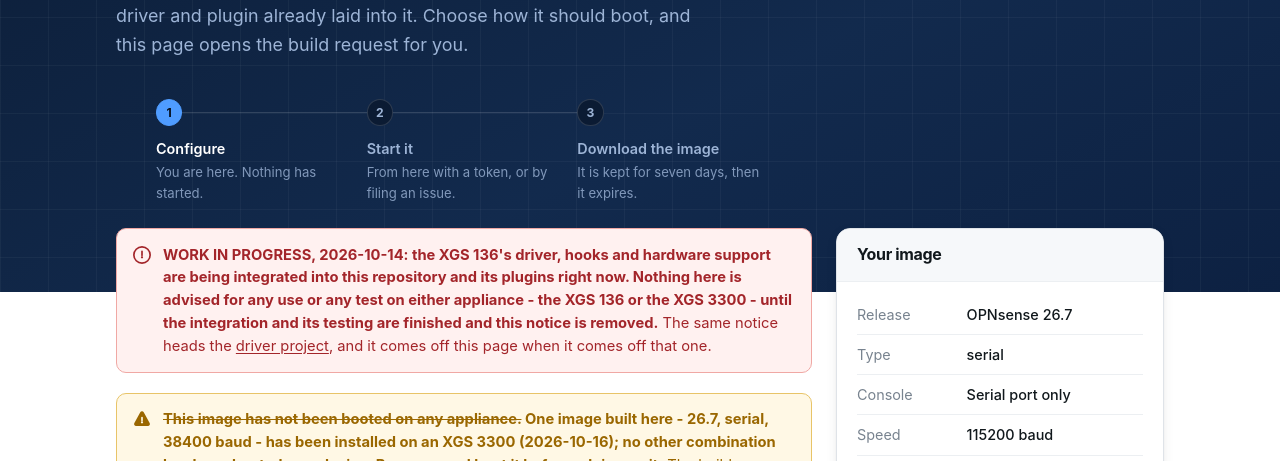
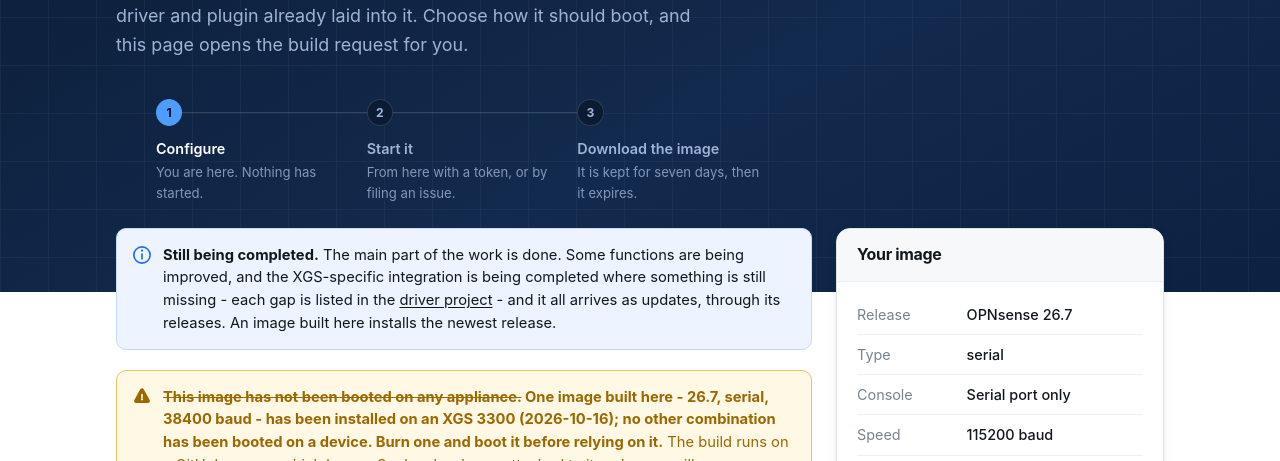
Before and after one commit to AbdelmonemAwad/xgs-image-builder, a website: page docs/index.html in a window 1280 px wide. Shown: the part 319-780 px from the top of the page. Drawn offline with Linux system fonts and the light colour scheme.

Commit message:
The work-in-progress notice lifted, as in the driver project (#29)

```diff
--- a/docs/index.html
+++ b/docs/index.html
@@ -251,6 +251,8 @@
   .call a { color: inherit; text-decoration: underline; text-underline-offset: 2px; }
   .call.warn { background: var(--warn-bg); border-color: var(--warn-edge); color: var(--warn); }
   .call.stop { background: var(--stop-bg); border-color: var(--stop-edge); color: var(--stop); }
+  .call.info { background: var(--brand-tint); border-color: var(--brand-edge); color: var(--ink); }
+  .call.info svg { color: var(--brand); }
   .call.hide { display: none; }
 
   /* The installation steps, a plain numbered list in a card. */
@@ -499,19 +501,18 @@
     <div class="cols">
 
       <div>
-        <!-- TEMPORARY: the notice at the top of os-xgs-npu's README, word for word. It comes off this
-             page when it comes off that one - when the XGS 136's integration and its testing are
-             finished. -->
-        <div class="call stop" id="wip_note">
+        <!-- The note at the top of os-xgs-npu's README, in the page's words. It replaced that
+             project's work-in-progress notice on 2026-10-18, and changes when that one does. -->
+        <div class="call info" id="status_note">
           <svg width="18" height="18" viewBox="0 0 16 16" fill="currentColor" aria-hidden="true">
-            <path d="M8 0a8 8 0 1 1 0 16A8 8 0 0 1 8 0m0 1.5a6.5 6.5 0 1 0 0 13 6.5 6.5 0 0 0 0-13M8 4a.75.75 0 0 1 .75.75v3.5a.75.75 0 0 1-1.5 0v-3.5A.75.75 0 0 1 8 4m0 7a1 1 0 1 1 0-2 1 1 0 0 1 0 2"/>
+            <path d="M8 0a8 8 0 1 1 0 16A8 8 0 0 1 8 0m0 1.5a6.5 6.5 0 1 0 0 13 6.5 6.5 0 0 0 0-13M8 6.5a.75.75 0 0 1 .75.75v4a.75.75 0 0 1-1.5 0v-4A.75.75 0 0 1 8 6.5M8 5a1 1 0 1 1 0-2 1 1 0 0 1 0 2"/>
           </svg>
-          <span><strong>WORK IN PROGRESS, 2026-10-14: the XGS 136's driver, hooks and hardware
-          support are being integrated into this repository and its plugins right now. Nothing here
-          is advised for any use or any test on either appliance - the XGS 136 or the XGS 3300 -
-          until the integration and its testing are finished and this notice is removed.</strong>
-          The same notice heads the <a href="https://github.com/AbdelmonemAwad/os-xgs-npu#readme">driver
-          project</a>, and it comes off this page when it comes off that one.</span>
+          <span><strong>Still being completed.</strong> The main part of the work is done. Some
+          functions are being improved, and the XGS-specific integration is being completed where
+          something is still missing - each gap is listed in the
+          <a href="https://github.com/AbdelmonemAwad/os-xgs-npu/blob/main/docs/families/parity.md">driver
+          project</a> - and it all arrives as updates, through its releases. An image built here
+          installs the newest release.</span>
         </div>
 
         <div class="call warn">
@@ -728,8 +729,9 @@
     </div>
   </form>
 
-  <!-- TEMPORARY, with the notice above: how the image goes onto an appliance, until the README
-       of the driver project carries it and the integration is finished. -->
+  <!-- How the image goes onto an appliance. It began as a temporary card beside the driver project's
+       work-in-progress notice; the notice came off on 2026-10-18 and the steps stay, because they are
+       the one place that says how an image is installed. -->
   <section class="card install" id="install_steps">
     <div class="card-head"><h2>Installing the image</h2></div>
     <div class="card-body">
```
Also changed, not shown: README.md.
